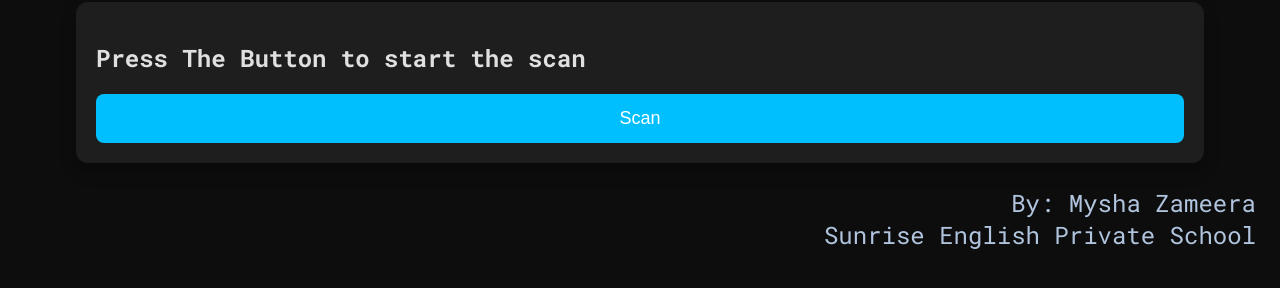
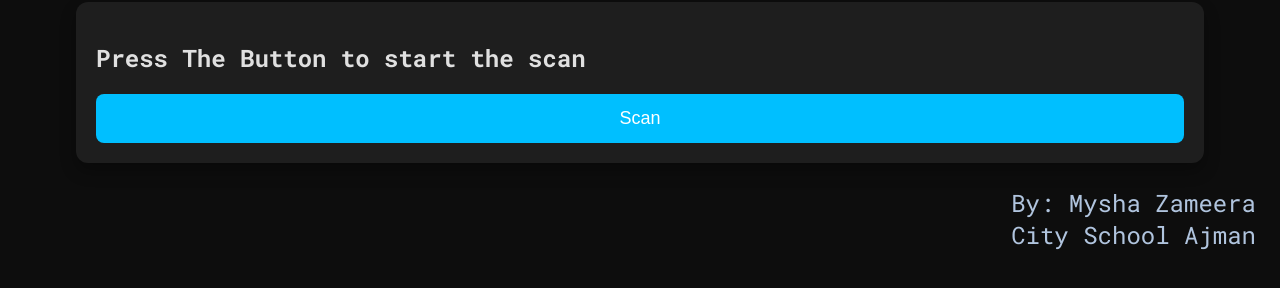
Before and after one commit to Saqib-ur-Rahman-H/ai_smart_clinic-PWA, a plain HTML site: page index.html in a window 1280 px wide. Shown: the part 106-394 px from the top of the page. Drawn offline with Linux system fonts and the light colour scheme.

Commit message:
updating school name

```diff
--- a/index.html
+++ b/index.html
@@ -77,7 +77,7 @@
     <div id="loadingSpinner">
         <div class="spinner"></div>
     </div>
-    <div id="projectBy">By: Mysha Zameera<br>Sunrise English Private School</div>
+    <div id="projectBy">By: Mysha Zameera<br>City School Ajman</div>
 
 </body>
 <script src="./aiClinic.js"></script>
```
